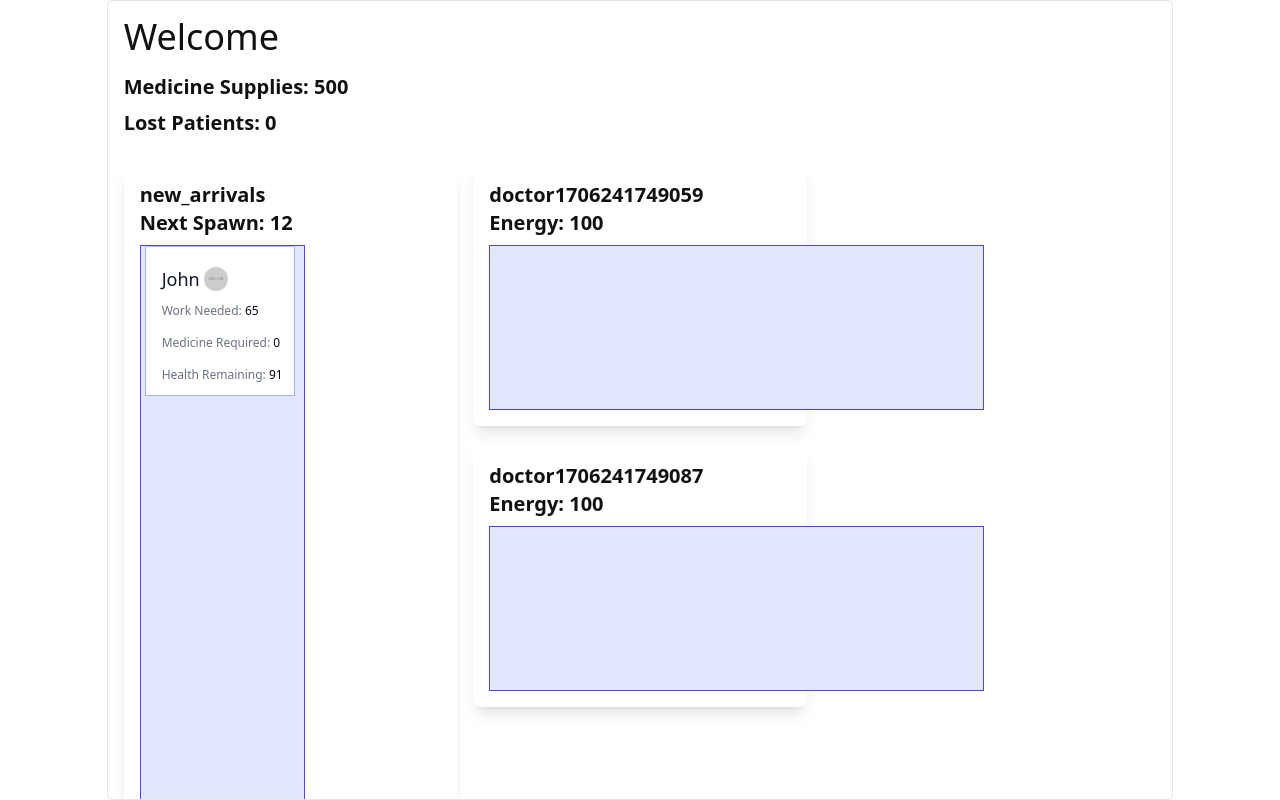
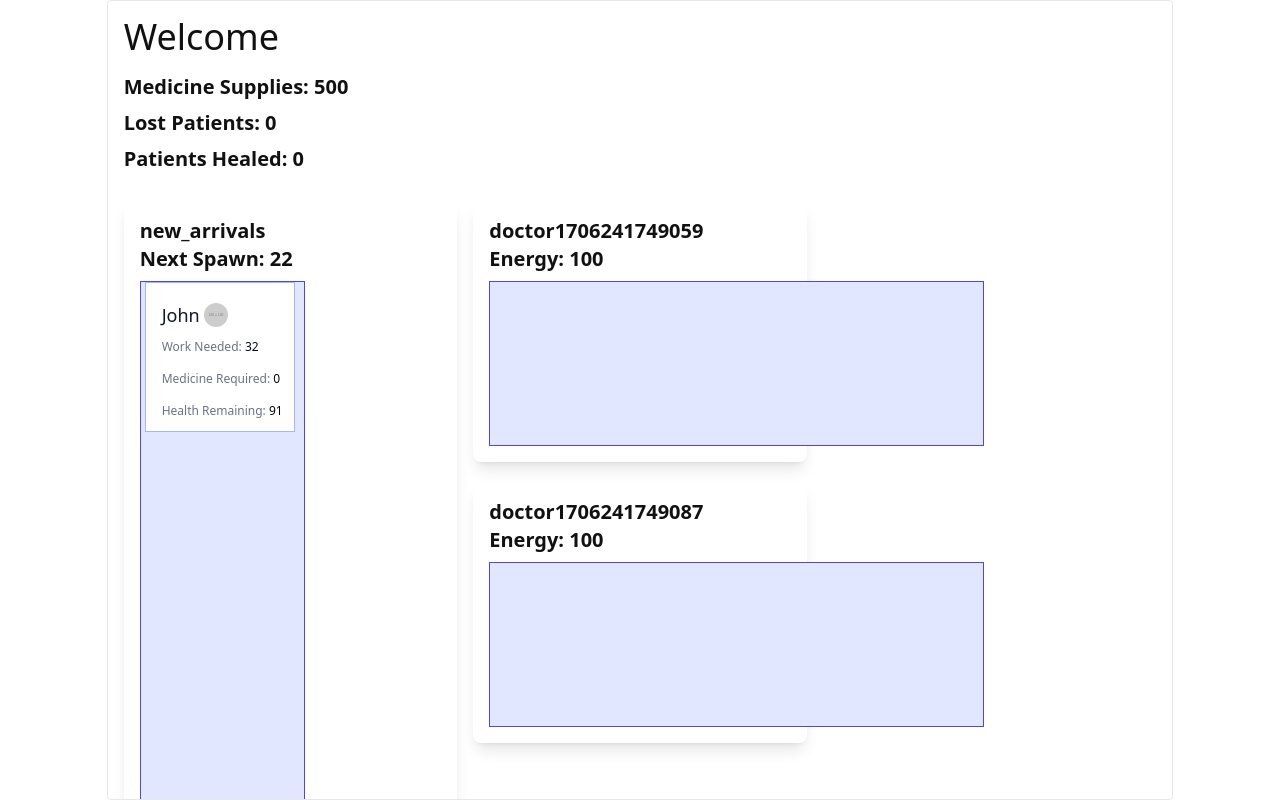
Before and after one commit to gabeochoa/hsp, a React (Vite) app: page / in a window 1280 px wide. Built offline with nearby package versions, Linux system fonts and the light colour scheme.

Commit message:
impact - also cleanup healed patients

```diff
--- a/src/App.tsx
+++ b/src/App.tsx
@@ -50,7 +50,7 @@ function Doctors() {
 }
 
 function Supplies() {
-  const { medicine, patients_lost } = useContext(TrayContext);
+  const { medicine, patients_healed, patients_lost } = useContext(TrayContext);
 
   return (
     <div>
@@ -59,6 +59,9 @@ function Supplies() {
       </div>
       <div className="mb-2 text-xl font-bold">
         Lost Patients: {patients_lost}
+      </div>
+      <div className="mb-2 text-xl font-bold">
+        Patients Healed: {patients_healed}
       </div>
     </div>
   );
--- a/src/TrayContext.tsx
+++ b/src/TrayContext.tsx
@@ -19,6 +19,7 @@ interface ITrayContext {
     tray_two: Entity['id'],
     card_id: Entity['id'],
   ) => void;
+  patients_healed: number;
   patients_lost: number;
   trays: Entity[];
 }
@@ -144,6 +145,22 @@ function cleanup_dead_patients(entity: Entity) {
   const lenAfter = istray.cards.length;
   system.patients_lost += len - lenAfter;
 }
+
+function cleanup_healed_patients(entity: Entity) {
+  // we require it to be a doctor below, because
+  // we dont want to hide the people who spawn with full health
+  const istray: IsTray = entity.get<IsTray>('IsTray');
+
+  const len = istray.cards.length;
+  istray.cards = istray.cards.filter(
+    (x: Entity) =>
+      x.get<HasHealth>('HasHealth').health < 100 ||
+      x.get<HasAffliction>('HasAffliction').affliction.ticks_needed != 0,
+  );
+  const lenAfter = istray.cards.length;
+  system.patients_healed += len - lenAfter;
+}
+
 /*
 
       Doctor shouldnt start unless
@@ -160,10 +177,12 @@ function cleanup_dead_patients(entity: Entity) {
 class System {
   medicine: number;
   patients_lost: number;
+  patients_healed: number;
 
   constructor() {
     this.medicine = 500;
     this.patients_lost = 0;
+    this.patients_healed = 0;
   }
 
   update(entity: Entity) {
@@ -189,6 +208,11 @@ class System {
       heal_if_being_helped,
     );
     call_if_has_all_requires(['IsTray'], entity, cleanup_dead_patients);
+    call_if_has_all_requires(
+      ['IsDoctor', 'IsTray'],
+      entity,
+      cleanup_healed_patients,
+    );
   }
 }
 
@@ -197,6 +221,7 @@ const system = new System();
 export const TrayContext = createContext<ITrayContext>({
   medicine: 0,
   moveCard: () => {},
+  patients_healed: 0,
   patients_lost: 0,
   trays: [],
 });
@@ -268,6 +293,7 @@ export function TrayContextProvider({ children }) {
       value={{
         medicine: system.medicine,
         moveCard,
+        patients_healed: system.patients_healed,
         patients_lost: system.patients_lost,
         trays,
       }}
--- a/src/Types.tsx
+++ b/src/Types.tsx
@@ -9,7 +9,7 @@ function get_random_name() {
 function get_random_affliction(): IAffliction {
   return {
     medicine_needed: Math.round(1 * Math.random()),
-    ticks_needed: Math.round(100 * Math.random()),
+    ticks_needed: Math.round(50 * Math.random()),
   };
 }
 
@@ -83,7 +83,7 @@ export class IsNewArrivals implements Component {
   constructor() {
     this.name = 'IsNewArrivals';
 
-    this.spawn_cooldown_reset = 20;
+    this.spawn_cooldown_reset = 30;
     // starting at zero so you start with a single card
     this.spawn_cooldown = 0;
   }
```
